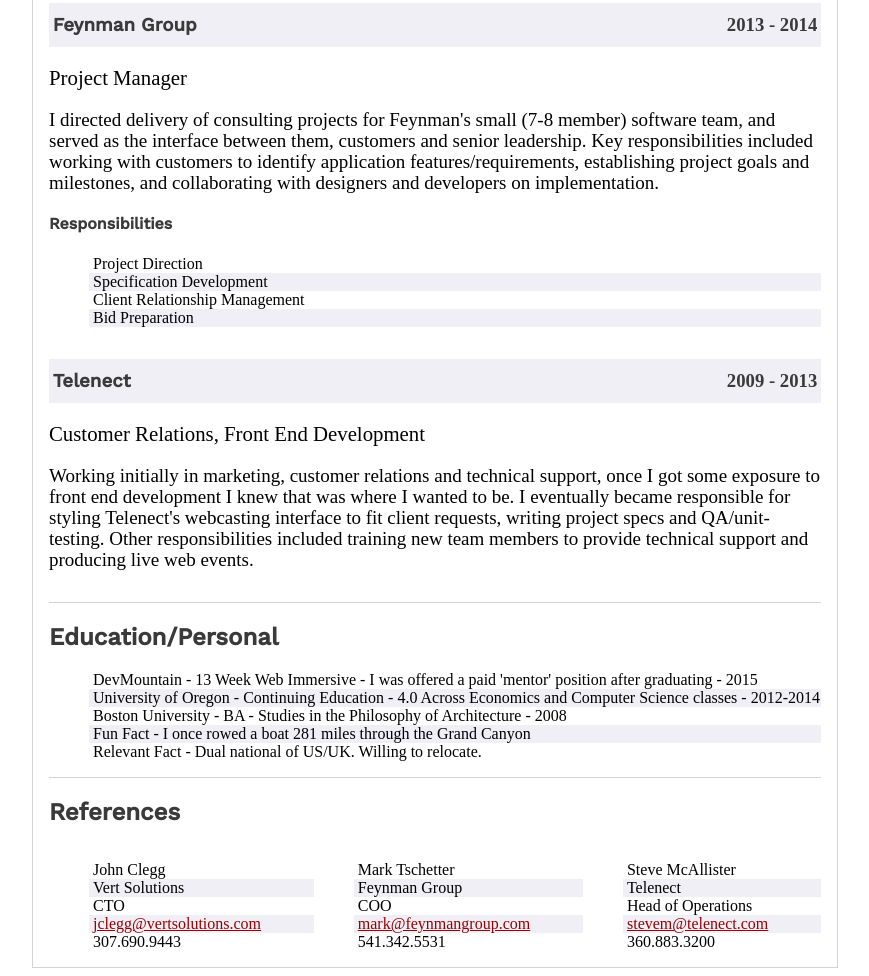
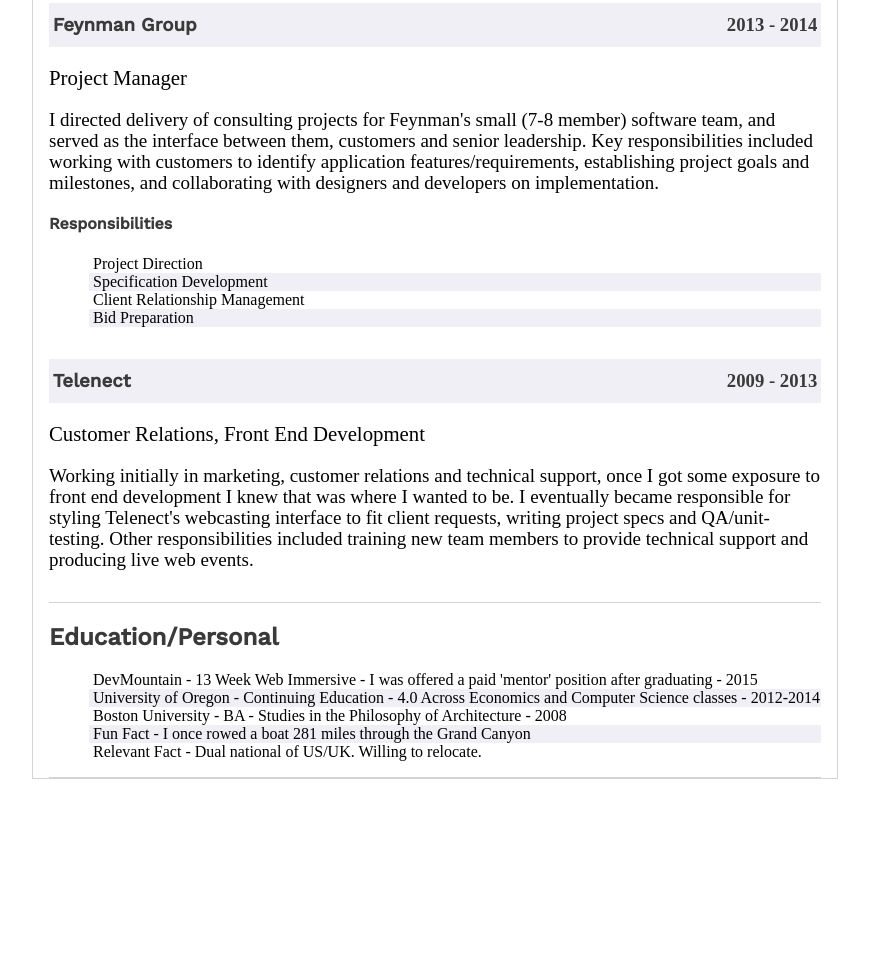
Before and after one commit to romines/cv, a website: page index.html in a window 1280 px wide. Shown: the part 2026-3002 px from the top of the page, without its empty margins (205-1074 px from the left). After the commit the page ends 2813 px from the top, so only its background shows below. Drawn offline with nearby package versions, Linux system fonts and the light colour scheme; a web font is replaced by a local one.

Commit message:
rm references

```diff
--- a/index.html
+++ b/index.html
@@ -167,8 +167,8 @@
           </tr>
           <tr>
             <td class="sans">Takeaway</td>
-            <td>My first large-scale freelance software project is still in production and still getting better. When it launched, it
-              modernized the wholesale order fulfillment process for one of the Mountain West's oldest breweries, while leveraging
+            <td>My first contract project is still in production. When it launched, it
+              modernized the wholesale order fulfillment process for one of the Mountain West's oldest breweries, while taking advantage of
               familiar reporting tools.</td>
           </tr>
         </table>
@@ -204,44 +204,6 @@
         <li>Relevant Fact - Dual national of US/UK. Willing to relocate.</li>
       </ul>
     </div>
-    <div class="references">
-      <h2>References</h2>
-      <div class="three-col-container">
-        <div class="col">
-          <ul>
-            <li class="name">John Clegg</li>
-            <li>Vert Solutions</li>
-            <li>CTO</li>
-            <li>
-              <a href="mailto:jclegg@vertsolutions.com">jclegg@vertsolutions.com</a>
-            </li>
-            <li>307.690.9443</li>
-          </ul>
-        </div>
-        <div class="col">
-          <ul>
-            <li class="name">Mark Tschetter</li>
-            <li>Feynman Group</li>
-            <li>COO</li>
-            <li>
-              <a href="mailto:mark@feynmangroup.com">mark@feynmangroup.com</a>
-            </li>
-            <li>541.342.5531</li>
-          </ul>
-        </div>
-        <div class="col">
-          <ul>
-            <li class="name">Steve McAllister</li>
-            <li>Telenect</li>
-            <li>Head of Operations</li>
-            <li>
-              <a href="mailto:stevem@telenect.com">stevem@telenect.com</a>
-            </li>
-            <li>360.883.3200</li>
-          </ul>
-        </div>
-      </div>
-    </div>
   </div>
 
 </body>
```
